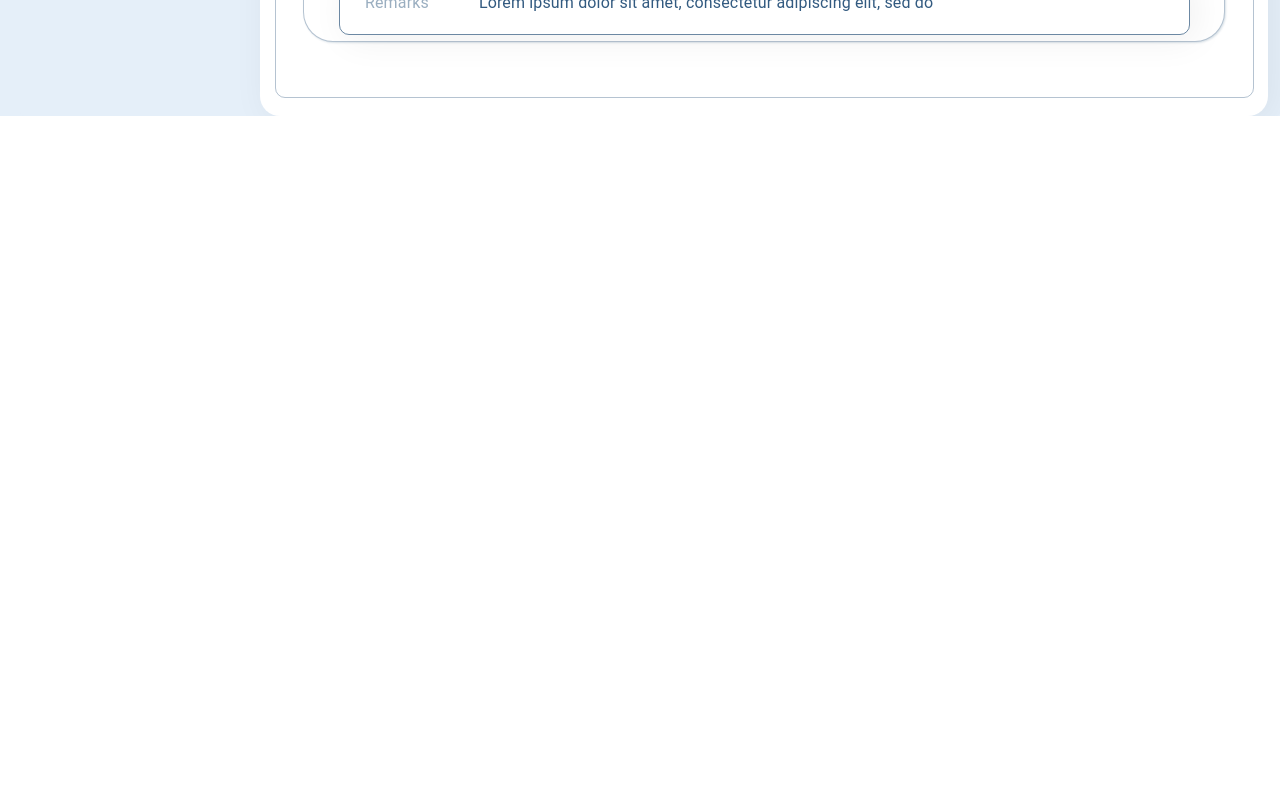
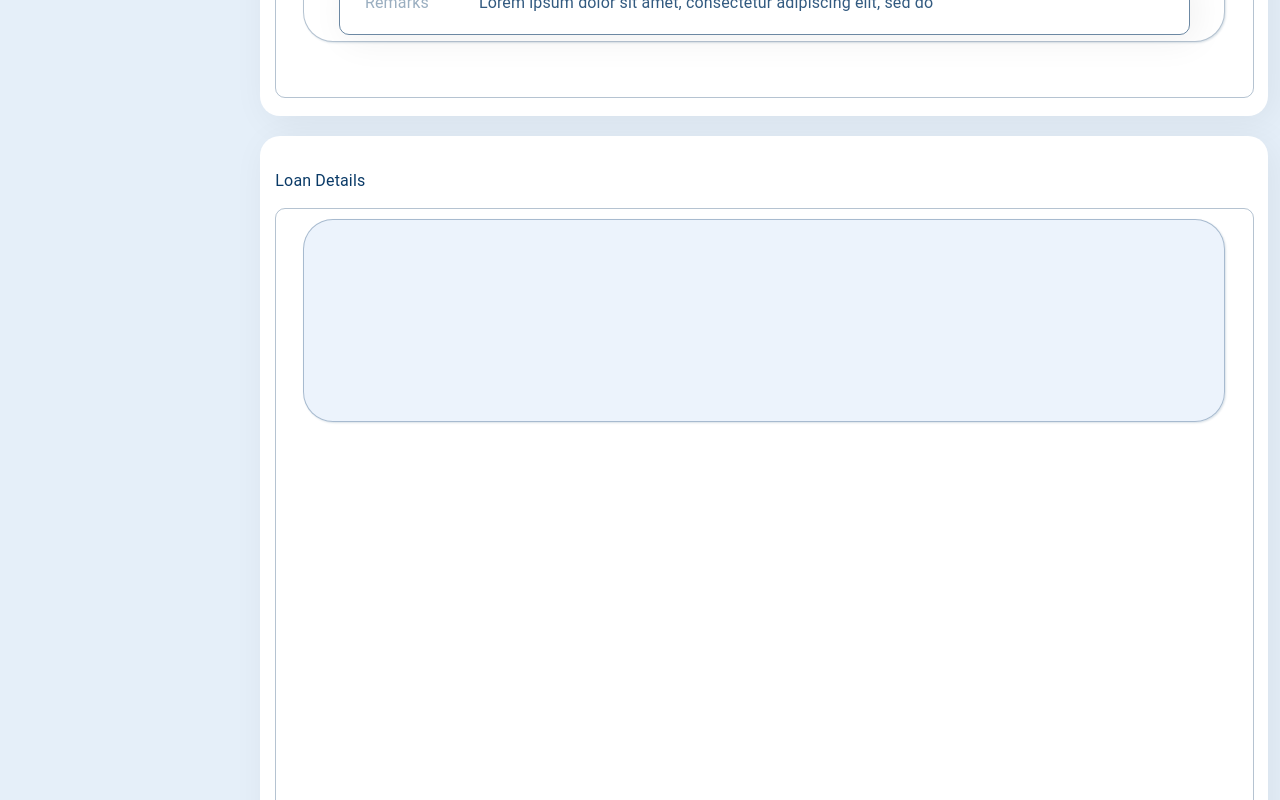
Before and after one commit to Nandaniyadav/Indiaasetz_Assignment, a React (Create React App) app: page / in a window 1280 px wide. Shown: the part 2080-2880 px from the top of the page. Before the commit the page ends 2196 px from the top, so only its background shows below. Built offline with nearby package versions, Linux system fonts and the light colour scheme.

Commit message:
start Edit loan section

```diff
--- a/src/components/screens/profiledetails/profile-style.css
+++ b/src/components/screens/profiledetails/profile-style.css
@@ -267,3 +267,50 @@ h1 {
     padding: 15px 5px 5px 25px;
     line-height: 10px;
   }
+
+
+  /* Edit-Loan Details Page-2 Section  style*/
+
+  .edit-loan-details {
+    font-family: Poppins !important;
+    height: 952px;
+    flex-shrink: 0;
+    border-radius: 20px;
+    background: var(--Color, #fff);
+    box-shadow: 6px 6px 36px 0px rgba(0, 0, 0, 0.06);
+    margin-top: 20px;
+  }
+  .edit-loan-text {
+    margin: 15px !important;
+    color: var(--blue, #0a3a67);
+    font-size: 16px;
+    font-style: normal;
+    font-weight: 400;
+    line-height: normal;
+  }
+
+  .edit-loan-details-section {
+    height: 840px;
+    flex-shrink: 0;
+    fill: var(--Color, #fff);
+    stroke-width: 1px;
+    stroke: rgba(10, 58, 103, 0.2);
+    border: 1px solid rgba(10, 58, 103, 0.3);
+    border-radius: 10px;
+    padding: 10px;
+    width: 95%;
+    margin: auto;
+  }
+  .edit-loan-details-section-2 {
+    height: 181px;
+    width: 95%;
+    padding: 15px 5px 5px 5px;
+    align-items: center;
+    flex-shrink: 0;
+    justify-content: space-between;
+    margin: auto;
+    border-radius: 30px;
+    border: 1px solid rgba(10, 58, 103, 0.3);
+    background: rgba(232, 240, 252, 0.8);
+    box-shadow: 1px 1px 2px 0px rgba(10, 58, 103, 0.15);
+  }
--- a/src/components/screens/profiledetails/profile.js
+++ b/src/components/screens/profiledetails/profile.js
@@ -47,18 +47,24 @@ export default function Profile() {
             {" "}
             <h1>5.3Cr</h1>
           </div>
-          <Typography style={{ color: "#0A3A67" }}><span style={{color:'#75013D'}}>+Pending</span> Net worth</Typography>
+          <Typography style={{ color: "#0A3A67" }}>
+            <span style={{ color: "#75013D" }}>+Pending</span> Net worth
+          </Typography>
         </div>
         <div className="sec-nav-box1">
-          <div className="number-div1" style={{ color: "#0A3A67"}}>
+          <div className="number-div1" style={{ color: "#0A3A67" }}>
             {" "}
             <h1>65%</h1>
           </div>
-          <Typography style={{ color: "#0A3A67" }}>Profile completion Status</Typography>
+          <Typography style={{ color: "#0A3A67" }}>
+            Profile completion Status
+          </Typography>
         </div>
         <div className="sec-nav-box1">
           <Avatar style={{ width: 70, height: 70 }} />
-          <Typography style={{ color: "#0A3A67" }}>PRM <span style={{color:'Nalini'}}>Nalini</span></Typography>
+          <Typography style={{ color: "#0A3A67" }}>
+            PRM <span style={{ color: "Nalini" }}>Nalini</span>
+          </Typography>
         </div>
       </div>
       <br></br>
@@ -66,7 +72,11 @@ export default function Profile() {
 
       <div className="profile-section">
         <br></br>
-        <Avatar src="\profilesImages\profileimg1.jpg" alt="Profile" style={{ width: 80, height: 80, margin: "auto" }} />
+        <Avatar
+          src="\profilesImages\profileimg1.jpg"
+          alt="Profile"
+          style={{ width: 80, height: 80, margin: "auto" }}
+        />
         <Typography
           className="profile-name"
           style={{ width: 180, margin: "auto" }}
@@ -156,7 +166,7 @@ export default function Profile() {
 
         <div className="address-section">
           <Typography className="typo-text-2">Address</Typography>
-          <Typography className="typo-text-4" style={{color:'#0A3A67'}}>
+          <Typography className="typo-text-4" style={{ color: "#0A3A67" }}>
             {" "}
             12th Floor, C Wing, Mittal Tower, MG Road, Bangalore{" "}
           </Typography>
@@ -176,6 +186,7 @@ export default function Profile() {
 
       <br></br>
 
+      {/* Loan Details Page-1 Section */}
       <div className="profile-section-2">
         <br></br>
         <Typography className="typo-text">Loan Details</Typography>
@@ -184,11 +195,16 @@ export default function Profile() {
           <div className="details-section-2">
             <div className="status-bar-2">
               <div>
-                <Typography className="typo-text-2">Expected Loan(in Lakhs)</Typography>
+                <Typography className="typo-text-2">
+                  Expected Loan(in Lakhs)
+                </Typography>
                 <Typography className="typo-text-3">1,00,000</Typography>
               </div>
               <div>
-                <Typography className="typo-text-2"> Net Income(per Month)</Typography>
+                <Typography className="typo-text-2">
+                  {" "}
+                  Net Income(per Month)
+                </Typography>
                 <Typography className="typo-text-3">10,000 </Typography>
               </div>
               <div>
@@ -199,7 +215,9 @@ export default function Profile() {
             <br></br>
             <div className="status-bar-2">
               <div>
-                <Typography className="typo-text-2">Employment Status</Typography>
+                <Typography className="typo-text-2">
+                  Employment Status
+                </Typography>
                 <Typography className="typo-text-3">Full-Time </Typography>
               </div>
               <div>
@@ -230,7 +248,10 @@ export default function Profile() {
                 <Typography className="typo-text-3">HDFC</Typography>
               </div>
               <div>
-                <Typography className="typo-text-2"> Outstanding Principal</Typography>
+                <Typography className="typo-text-2">
+                  {" "}
+                  Outstanding Principal
+                </Typography>
                 <Typography className="typo-text-3">20,00,000 </Typography>
               </div>
             </div>
@@ -241,11 +262,19 @@ export default function Profile() {
                 <Typography className="typo-text-3">10,000 </Typography>
               </div>
               <div>
-                <Typography className="typo-text-2"> Pending EMI(in Months)</Typography>
-                <Typography className="typo-text-3">15 </Typography>
+                <Typography sx={{ marginLeft: "70px" }} className="typo-text-2">
+                  {" "}
+                  Pending EMI(in Months)
+                </Typography>
+                <Typography sx={{ marginLeft: "70px" }} className="typo-text-3">
+                  15{" "}
+                </Typography>
               </div>
               <div>
-                <Typography className="typo-text-2"> Rate of Interest(%)</Typography>
+                <Typography className="typo-text-2">
+                  {" "}
+                  Rate of Interest(%)
+                </Typography>
                 <Typography className="typo-text-3">10 </Typography>
               </div>
             </div>
@@ -316,6 +345,20 @@ export default function Profile() {
           </div>
         </div>
       </div>
+
+
+
+      {/* Loan Details Page-2 for Edit Loan Details Section */}
+
+      <div className="edit-loan-details">
+        <br></br>
+        <Typography className="edit-loan-text">Loan Details</Typography>
+        <div className="edit-loan-details-section">
+          <div className="edit-loan-details-section-2">
+            <div></div>
+          </div>
+        </div>
+      </div>
     </div>
   );
 }
```
